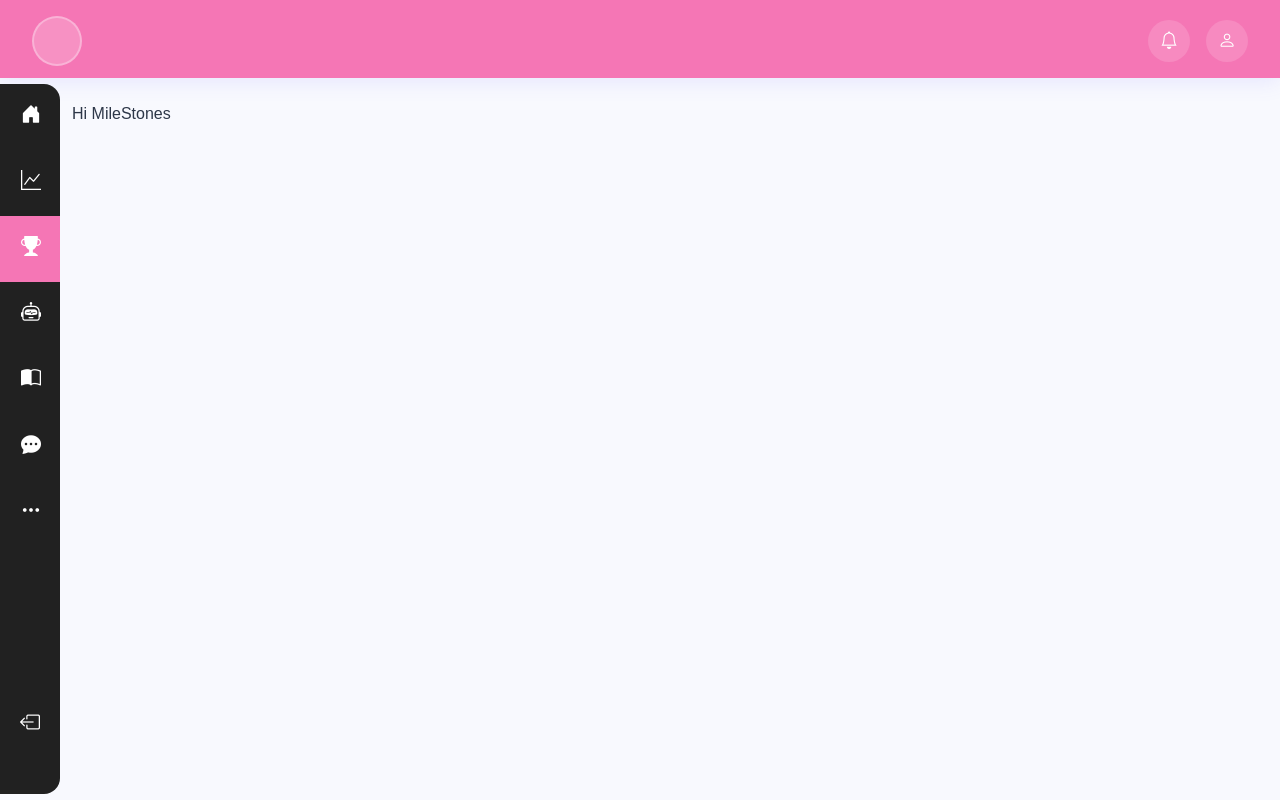
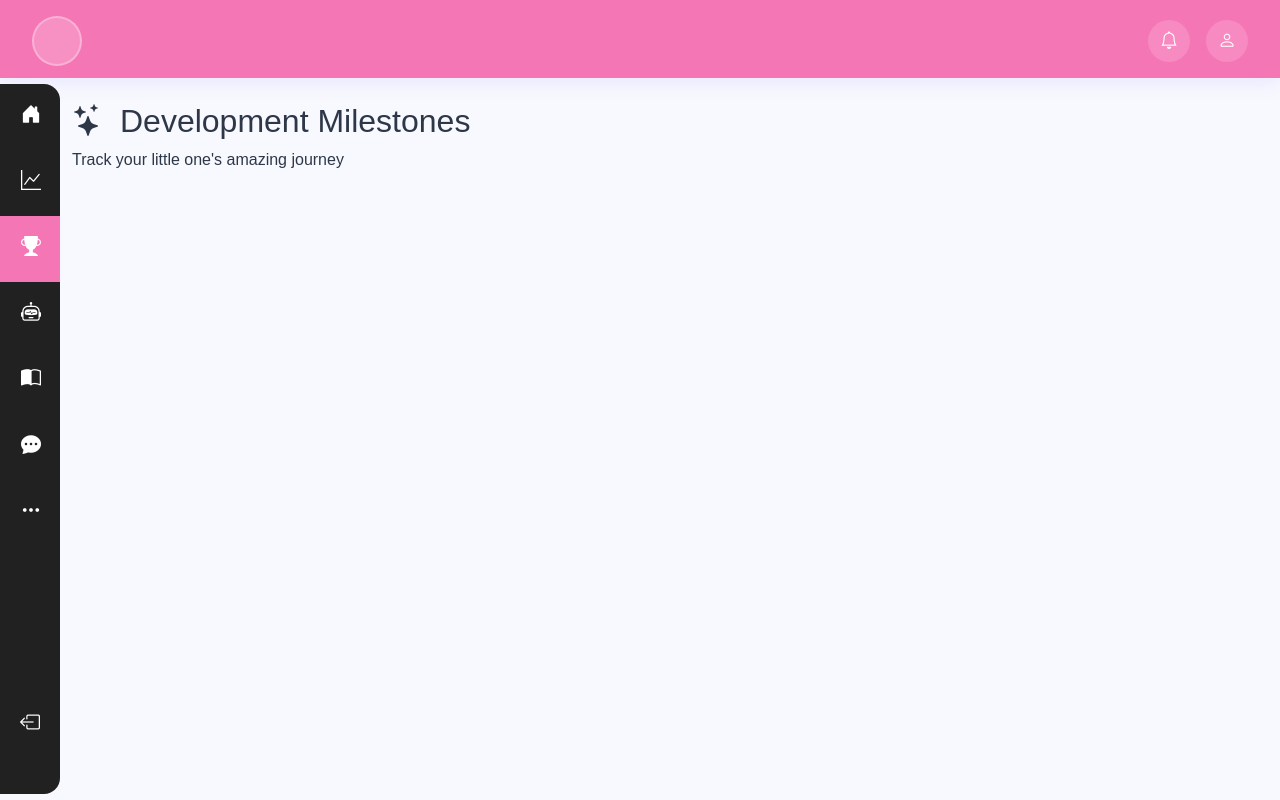
Before and after one commit to nichelleis/Bambinoo, a React (Vite) app in the folder frontend/: page /parent/milestones in a window 1280 px wide. Built offline with nearby package versions, Linux system fonts and the light colour scheme; no server answers.

Commit message:
created the milestone tab section header

```diff
--- a/frontend/src/parent/Pages/MileStones.jsx
+++ b/frontend/src/parent/Pages/MileStones.jsx
@@ -1,5 +1,24 @@
+import style from "../../assets/styleSheets/ParentDashboard.module.css";
+
+
 function Milestones() {
-  return <p>Hi MileStones</p>;
+  return (
+    <div>
+      <div className={style.milestoneHeader}>
+        <div className={style.headerContent}>
+          <div className={style.headerText}>
+            <h2 className={style.headerTitle}>
+              <i class="bi bi-stars me-3"></i>
+              Development Milestones
+            </h2>
+            <p className={style.headerSubtitle}>
+              Track your little one's amazing journey
+            </p>
+          </div>
+        </div>
+      </div>
+    </div>
+  );
 }
 
 export default Milestones;
```
